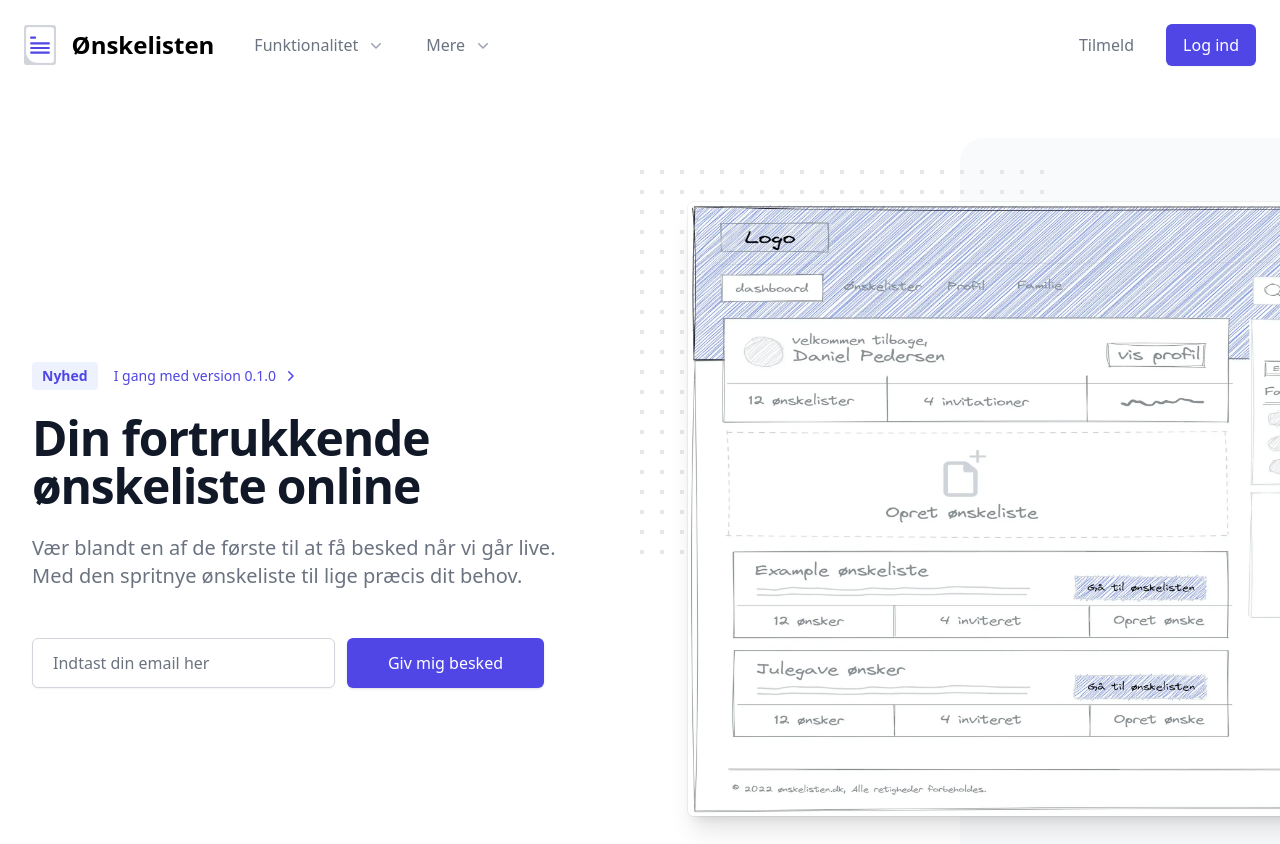
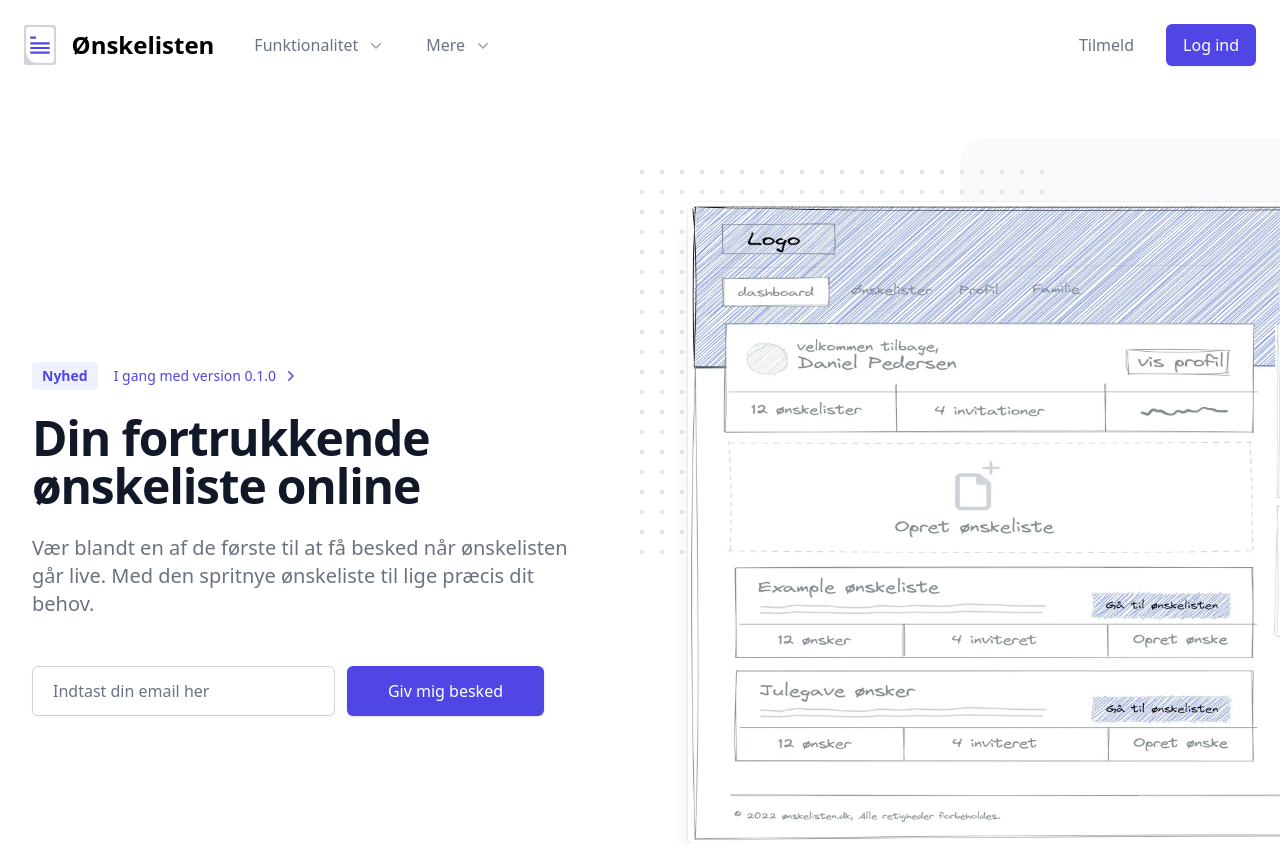
Before and after one commit to shorcy/oenskelisten, a Next.js app: page / in a window 1280 px wide. Shown: the top 844 px of the page. Built offline with nearby package versions, Linux system fonts and the light colour scheme.

Commit message:
Seo optimize frontpage

```diff
--- a/pages/index.tsx
+++ b/pages/index.tsx
@@ -2,7 +2,7 @@ import HeroSection from "@components/HeroSection";
 
 function index() {
   return (
-    <HeroSection newsMessage="I gang med version 0.1.0" title="Din fortrukkende ønskeliste online" subTitle="Vær blandt en af de første til at få besked når vi går live. Med den spritnye ønskeliste til lige præcis dit behov." />
+    <HeroSection newsMessage="I gang med version 0.1.0" title="Din fortrukkende ønskeliste online" subTitle="Vær blandt en af de første til at få besked når ønskelisten går live. Med den spritnye ønskeliste til lige præcis dit behov." />
   )
 }
 
```
